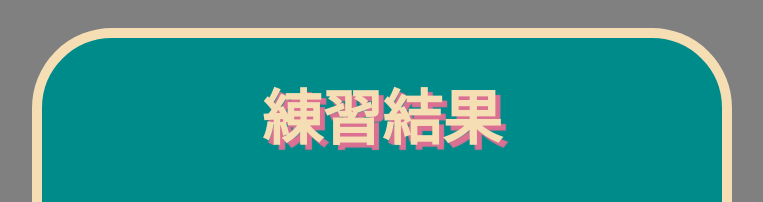
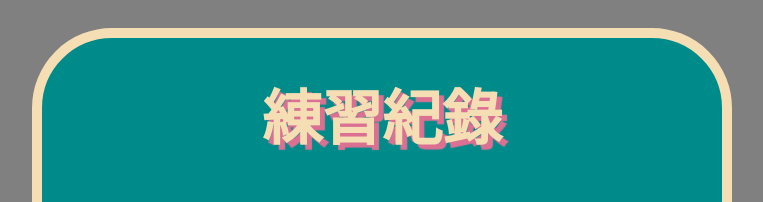
Before and after one commit to tree1109/WebFrontEndPractice, a plain HTML site: page index.html in a window 1280 px wide. Shown: the part 235-437 px from the top of the page, without its empty margins (258-1021 px from the left). Drawn offline with Linux system fonts and the light colour scheme.

Commit message:
更新主頁

```diff
--- a/index.html
+++ b/index.html
@@ -17,7 +17,7 @@
   <main>
     <article>
       <h1>
-        練習結果
+        練習紀錄
       </h1>
 
       <div class="course">
```
